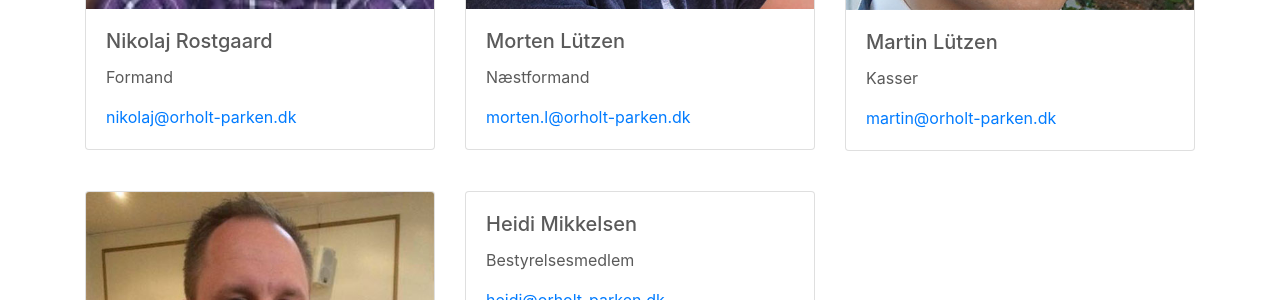
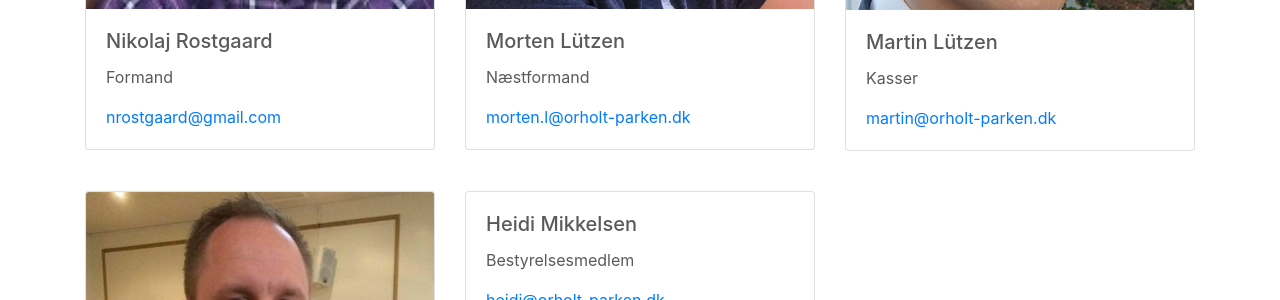
Before and after one commit to orholt-parken/orholt-parken.github.io, a Jekyll site: the page built from bestyrelsen.html, in a window 1280 px wide and 900 px high, scrolled down 388 px. Shown: the part 153-453 px from the top of the window. Built offline with Jekyll 4.4.1, drawn with Linux system fonts in a browser that asks for light colours; nearby versions of some CDN libraries.

Commit message:
Update bestyrelsen.html

```diff
--- a/bestyrelsen.html
+++ b/bestyrelsen.html
@@ -24,7 +24,7 @@ title: Bestyrelsen
             <div class="card-body">
                 <h5 class="card-title">Nikolaj Rostgaard</h5>
                 <p class="card-text">Formand</p>
-                <p class="card-text"><a href="mailto:nikolaj@orholt-parken.dk">nikolaj@orholt-parken.dk</a></p>
+                <p class="card-text"><a href="mailto:nrostgaard@gmail.com">nrostgaard@gmail.com</a></p>
             </div>
         </div>
 
```
